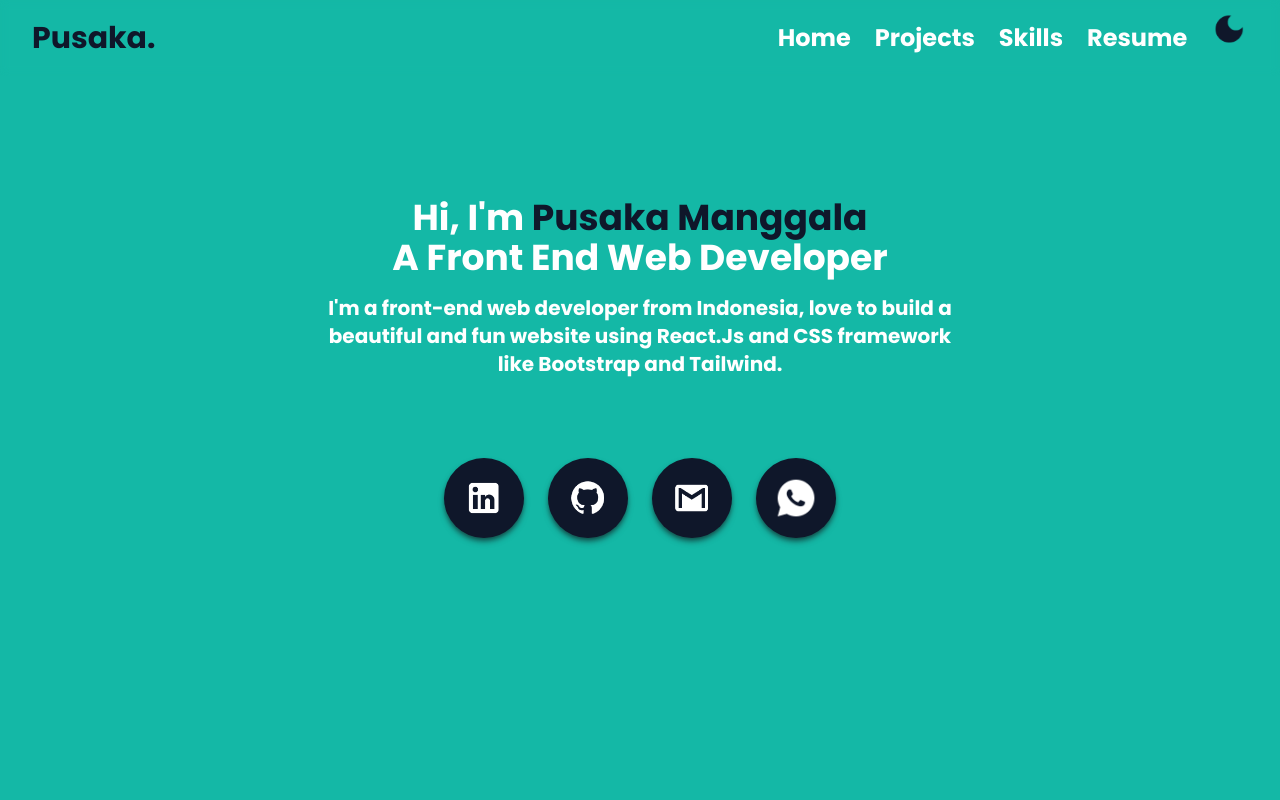
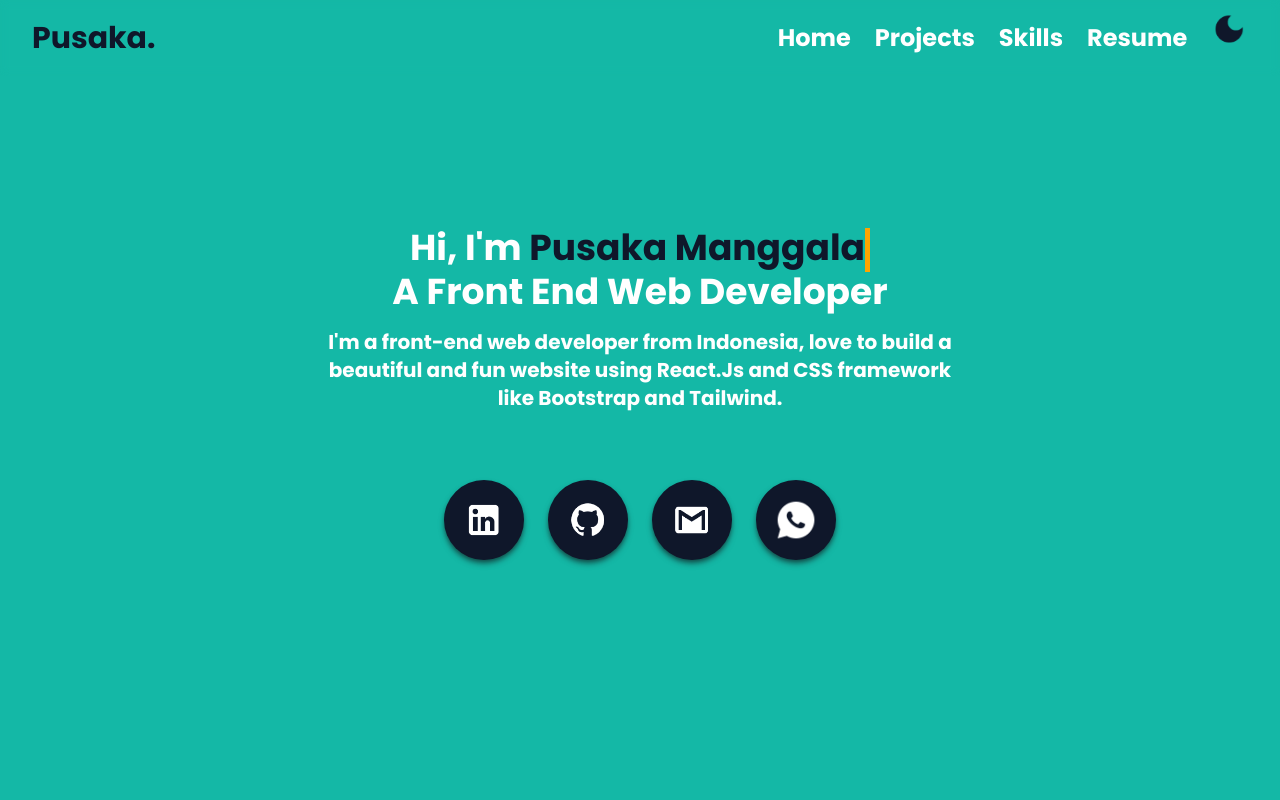
Before and after one commit to pusakamanggala/portfolio-website, a React (Create React App) app: page / in a window 1280 px wide. Shown: the top 800 px of the page. Built offline with nearby package versions, Linux system fonts and the light colour scheme.

Commit message:
add : transition

```diff
--- a/src/App.css
+++ b/src/App.css
@@ -36,3 +36,34 @@
     transform: rotate(360deg);
   }
 }
+
+.typewriter h1 {
+  color: #fff;
+  overflow: hidden; /* Ensures the content is not revealed until the animation */
+  border-right: 0.15em solid orange; /* The typwriter cursor */
+  white-space: nowrap; /* Keeps the content on a single line */
+  margin: 0 auto; /* Gives that scrolling effect as the typing happens */
+
+  animation: typing 3.5s steps(30, end), blink-caret 0.5s step-end infinite;
+}
+
+/* The typing effect */
+@keyframes typing {
+  from {
+    width: 0;
+  }
+  to {
+    width: 100%;
+  }
+}
+
+/* The typewriter cursor effect */
+@keyframes blink-caret {
+  from,
+  to {
+    border-color: transparent;
+  }
+  50% {
+    border-color: orange;
+  }
+}
--- a/src/components/HeroSections.js
+++ b/src/components/HeroSections.js
@@ -1,4 +1,4 @@
-import React from "react";
+import React, { useEffect, useState } from "react";
 import linkedin from "../icons/linkedin.png";
 import github from "../icons/github.png";
 import gmail from "../icons/gmail.png";
@@ -8,34 +8,62 @@ import gmailBlack from "../icons/gmailBlack.png";
 import WA from "../icons/WA.png";
 import WABlack from "../icons/WABlack.png";
 import { ThemeContext } from "../context/ThemeContext";
+import "../App.css";
 
 const HeroSections = () => {
   const { dark } = React.useContext(ThemeContext);
+  const [showSpecialization, setShowSpecialization] = useState(false);
+  const [showDescription, setShowDescription] = useState(false);
+  const [showIcons, setShowIcons] = useState(false);
+
+  useEffect(() => {
+    setTimeout(() => {
+      setShowSpecialization(true);
+    }, 2000);
+    setTimeout(() => {
+      setShowDescription(true);
+    }, 3000);
+
+    setTimeout(() => {
+      setShowIcons(true);
+    }, 4000);
+  }, []);
+
   return (
-    <div className={`flex justify-center items-center ${dark && "dark"} `}>
+    <div className={`flex justify-center items-center ${dark && "dark"}`}>
       <div className="w-full h-screen flex justify-center items-center bg-teal-500 dark:bg-slate-900 transition-all duration-700">
-        <div className=" flex-row justify-center  items-center w-full">
-          <h1 className="text-xl md:text-4xl text-white font-poppins p-4">
+        <div className="flex-row justify-center items-center w-full">
+          <div className="typewriter transition-opacity duration-500">
+            <h1 className="text-xl md:text-4xl text-white font-poppins max-w-fit pb-1">
               Hi, I'm{" "}
               <span className="text-slate-900 dark:text-teal-300">
                 Pusaka Manggala
               </span>
-            <br /> A Front End Web Developer
             </h1>
-          <h1 className="md:text-xl text-xs font-poppins text-white mx-auto lg:w-2/4">
+          </div>
+
+          {showSpecialization && (
+            <h2 className="text-xl md:text-4xl text-white font-poppins transition-opacity duration-500 mb-4">
+              A Front End Web Developer
+            </h2>
+          )}
+          {showDescription && (
+            <h1 className="md:text-xl text-xs font-poppins text-white mx-auto lg:w-2/4 ">
               I'm a front-end web developer from Indonesia, love to build a
               beautiful and fun website using React.Js and CSS framework like
               Bootstrap and Tailwind.
             </h1>
-          <div className="flex justify-center md:h-60 h-28 items-center ">
+          )}
+          {showIcons && (
+            <div className="flex justify-center md:h-40 h-28 items-end transition-opacity duration-500">
               <a
                 href="https://www.linkedin.com/in/pusakamanggala/"
                 target="_blank"
                 rel="noreferrer"
-              className="flex m-3 h-14 w-14 md:h-20 md:w-20  rounded-full bg-slate-900 dark:bg-white justify-center items-center dark:shadow-teal-400 shadow-teal-900 shadow-md "
+                className="flex m-3 h-14 w-14 md:h-20 md:w-20 rounded-full bg-slate-900 dark:bg-white justify-center items-center dark:shadow-teal-400 shadow-teal-900 shadow-md transition-opacity duration-500"
               >
                 <img
-                className="md:h-10 h-8 "
+                  className="md:h-10 h-8"
                   src={dark ? linkedinBlack : linkedin}
                   alt=""
                 />
@@ -44,7 +72,7 @@ const HeroSections = () => {
                 href="https://github.com/pusakamanggala"
                 target="_blank"
                 rel="noreferrer"
-              className="flex m-3 h-14 w-14 md:h-20 md:w-20  rounded-full bg-slate-900 dark:bg-white justify-center items-center dark:shadow-teal-400 shadow-teal-900 shadow-md"
+                className="flex m-3 h-14 w-14 md:h-20 md:w-20 rounded-full bg-slate-900 dark:bg-white justify-center items-center dark:shadow-teal-400 shadow-teal-900 shadow-md transition-opacity duration-500"
               >
                 <img
                   className="md:h-10 h-8"
@@ -56,7 +84,7 @@ const HeroSections = () => {
                 href="mailto:pusakamanggala@gmail.com"
                 target="_blank"
                 rel="noreferrer"
-              className="flex m-3 h-14 w-14 md:h-20 md:w-20  rounded-full bg-slate-900 dark:bg-white justify-center items-center dark:shadow-teal-400 shadow-teal-900 shadow-md"
+                className="flex m-3 h-14 w-14 md:h-20 md:w-20 rounded-full bg-slate-900 dark:bg-white justify-center items-center dark:shadow-teal-400 shadow-teal-900 shadow-md transition-opacity duration-500"
               >
                 <img
                   className="md:h-10 h-8"
@@ -68,14 +96,16 @@ const HeroSections = () => {
                 href="https://wa.me/+6282126172854"
                 target="_blank"
                 rel="noreferrer"
-              className="flex m-3 h-14 w-14 md:h-20 md:w-20  rounded-full bg-slate-900 dark:bg-white justify-center items-center dark:shadow-teal-400 shadow-teal-900 shadow-md"
+                className="flex m-3 h-14 w-14 md:h-20 md:w-20 rounded-full bg-slate-900 dark:bg-white justify-center items-center dark:shadow-teal-400 shadow-teal-900 shadow-md transition-opacity duration-500"
               >
                 <img className="md:h-11 h-8" src={dark ? WABlack : WA} alt="" />
               </a>
             </div>
+          )}
         </div>
       </div>
     </div>
   );
 };
+
 export default HeroSections;
--- a/src/pages/HomePage.js
+++ b/src/pages/HomePage.js
@@ -1,4 +1,4 @@
-import React from "react";
+import React, { useEffect, useState } from "react";
 import Navbar from "../components/Navbar";
 import HeroSections from "../components/HeroSections";
 import ProjectsMenu from "../components/ProjectsMenu";
@@ -6,20 +6,33 @@ import { ThemeProvider } from "../context/ThemeContext";
 import SkillsList from "../components/SkillsList";
 
 const HomePage = () => {
+  const [showNavBar, setShowNavBar] = useState(false);
+  const [showContent, setShowContent] = useState(false);
+
+  useEffect(() => {
+    setTimeout(() => {
+      setShowNavBar(true);
+      setShowContent(true);
+    }, 4000);
+  }, []);
+
   return (
     <ThemeProvider>
       <div className="App bg-teal-500 ">
-        <Navbar />
+        {showNavBar && <Navbar />}
         <section id="HeroSection">
           <HeroSections />
         </section>
-
+        {showContent && (
+          <>
             <section id="Project">
               <ProjectsMenu />
             </section>
             <section id="Skills">
               <SkillsList />
             </section>
+          </>
+        )}
       </div>
     </ThemeProvider>
   );
```
Lines whose indentation alone changed are shown as unchanged.
